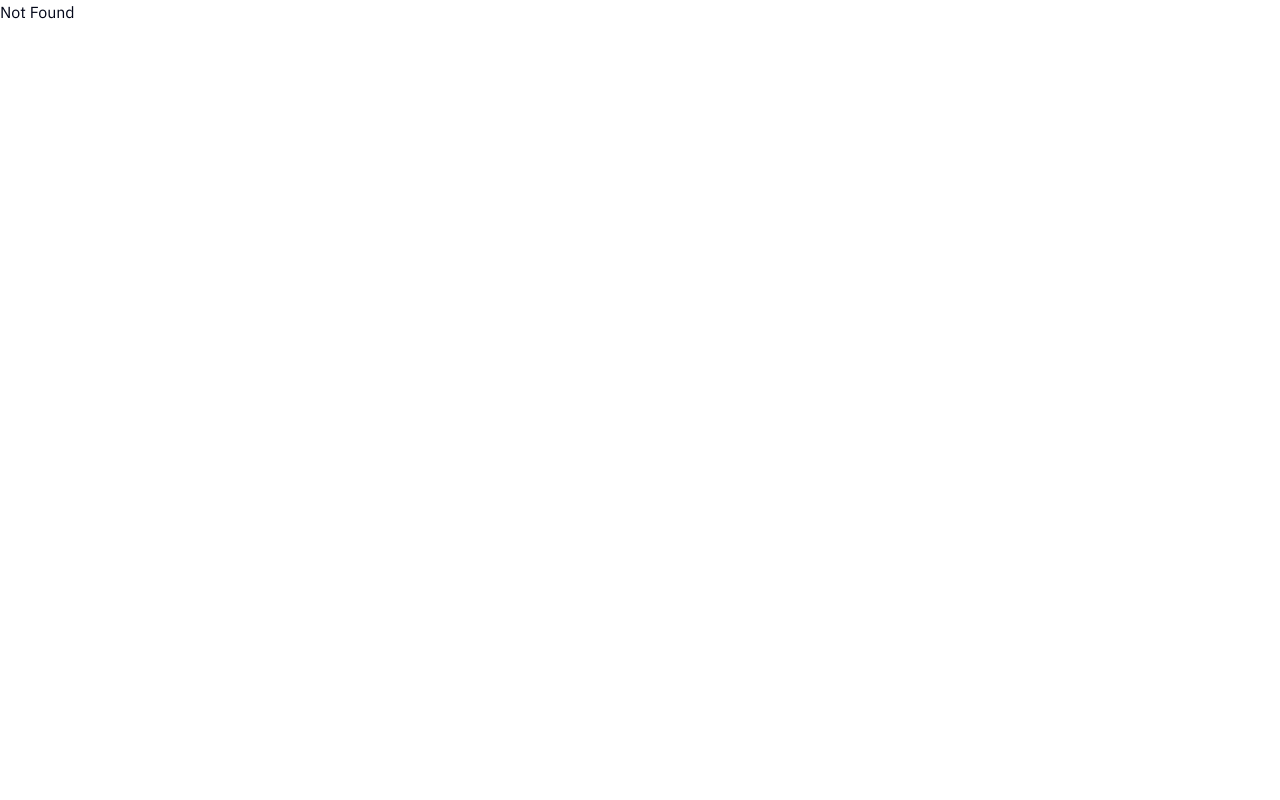
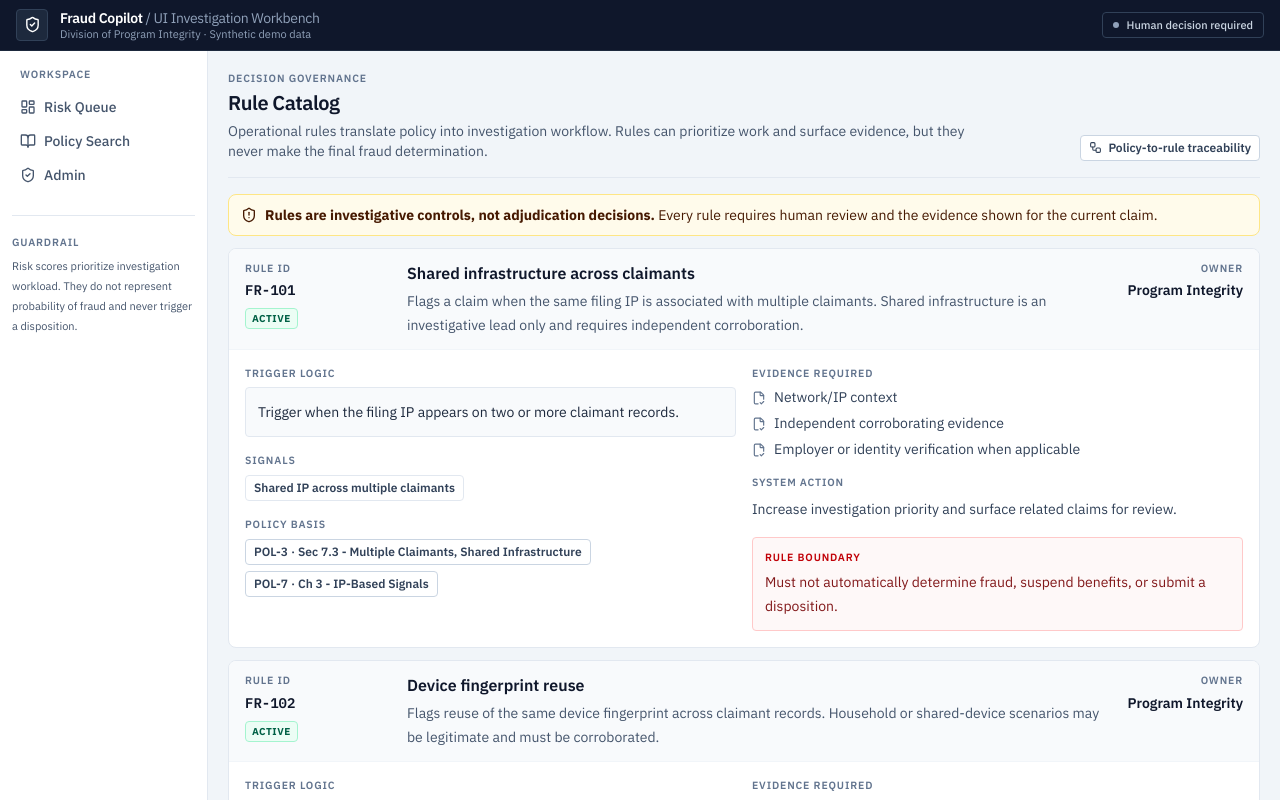
Before and after one commit to Jiggos2016/fraud-copilot-demo-v2, a React (Vite) app: page /rules in a window 1280 px wide. Shown: the top 800 px of the page. Built offline with nearby package versions, Linux system fonts and the light colour scheme.

Commit message:
Add rule catalog route

```diff
--- a/src/router.tsx
+++ b/src/router.tsx
@@ -1,6 +1,7 @@
 import { createRootRoute, createRoute, createRouter, Outlet } from '@tanstack/react-router';
 import RiskQueue from '@/components/fraud/RiskQueue';
 import PolicySearch from '@/components/fraud/PolicySearch';
+import RuleCatalog from '@/components/fraud/RuleCatalog';
 import AdminView from '@/components/fraud/AdminView';
 import CaseDetail from '@/components/fraud/CaseDetail';
 import { Shell } from '@/components/fraud/shared';
@@ -29,6 +30,12 @@ function PolicyPage() {
   return <Shell><PolicySearch initialSearch={search ?? ''} /></Shell>;
 }
 
+const rulesRoute = createRoute({
+  getParentRoute: () => rootRoute,
+  path: '/rules',
+  component: () => <Shell><RuleCatalog /></Shell>,
+});
+
 const adminRoute = createRoute({
   getParentRoute: () => rootRoute,
   path: '/admin',
@@ -46,7 +53,7 @@ function CasePage() {
   return <Shell><CaseDetail key={claimId} claimId={claimId} /></Shell>;
 }
 
-const routeTree = rootRoute.addChildren([indexRoute, policyRoute, adminRoute, caseRoute]);
+const routeTree = rootRoute.addChildren([indexRoute, policyRoute, rulesRoute, adminRoute, caseRoute]);
 
 export const router = createRouter({
   routeTree,
```
